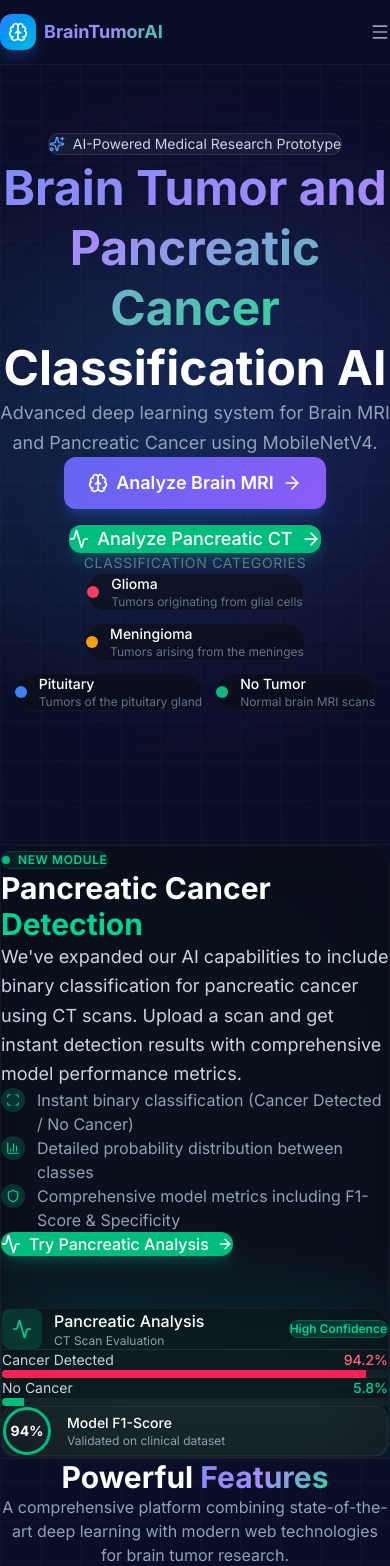
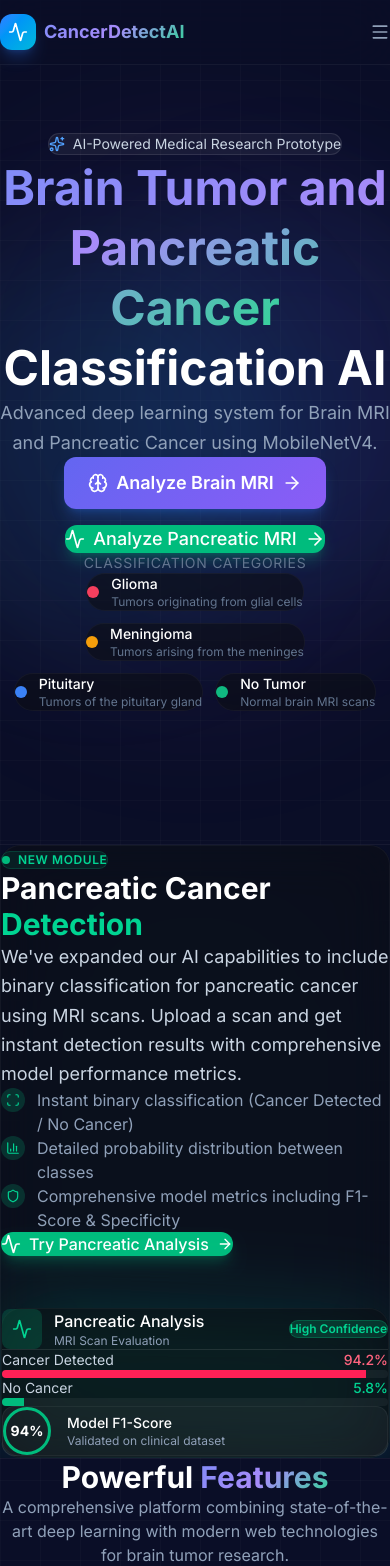
Before and after one commit to ishanparmar2105-stack/BrainTumorAI-, a React (Vite) app in the folder frontend/: page / in a window 390 px wide. Shown: the top 1566 px of the page. Built offline with nearby package versions, Linux system fonts and the light colour scheme; no server answers.

Commit message:
Update logo to CancerDetectAI, change CT to MRI, and fix text centering

```diff
--- a/frontend/src/components/Navbar.tsx
+++ b/frontend/src/components/Navbar.tsx
@@ -2,7 +2,6 @@ import { useState } from 'react';
 import { Link, useLocation } from 'react-router-dom';
 import { useAuth } from '../context/AuthContext';
 import {
-  Brain,
   Menu,
   X,
   Upload,
@@ -34,9 +33,9 @@ export default function Navbar() {
           {/* Logo */}
           <Link to="/" className="flex items-center gap-2 group">
             <div className="w-9 h-9 rounded-xl bg-gradient-to-br from-blue-500 to-cyan-500 flex items-center justify-center shadow-lg shadow-blue-500/25 group-hover:shadow-blue-500/40 transition-all duration-300">
-              <Brain className="w-5 h-5 text-white" />
+              <Activity className="w-5 h-5 text-white" />
             </div>
-            <span className="text-lg font-bold gradient-text">BrainTumorAI</span>
+            <span className="text-lg font-bold gradient-text">CancerDetectAI</span>
           </Link>
 
           {/* Desktop Nav */}
--- a/frontend/src/pages/Landing.tsx
+++ b/frontend/src/pages/Landing.tsx
@@ -97,7 +97,7 @@ export default function Landing() {
               <span className="text-white">Classification AI</span>
             </h1>
 
-            <p className="text-lg sm:text-xl text-slate-400 max-w-2xl mx-auto mb-10 leading-relaxed">
+            <p className="text-lg sm:text-xl text-slate-400 max-w-2xl mx-auto mb-10 leading-relaxed text-center [text-wrap:balance]">
               Advanced deep learning system for Brain MRI and Pancreatic Cancer using MobileNetV4.
             </p>
 
@@ -115,7 +115,7 @@ export default function Landing() {
                 className="inline-flex items-center gap-2 px-8 py-4 rounded-xl bg-emerald-500 hover:bg-emerald-600 text-white font-medium transition-all shadow-lg shadow-emerald-500/25 text-lg"
               >
                 <Activity className="w-5 h-5" />
-                Analyze Pancreatic CT
+                Analyze Pancreatic MRI
                 <ArrowRight className="w-5 h-5" />
               </Link>
             </div>
@@ -162,7 +162,7 @@ export default function Landing() {
                 </h2>
 
                 <p className="text-slate-300 text-lg mb-8 leading-relaxed">
-                  We've expanded our AI capabilities to include binary classification for pancreatic cancer using CT scans. Upload a scan and get instant detection results with comprehensive model performance metrics.
+                  We've expanded our AI capabilities to include binary classification for pancreatic cancer using MRI scans. Upload a scan and get instant detection results with comprehensive model performance metrics.
                 </p>
 
                 <ul className="space-y-4 mb-8">
@@ -206,7 +206,7 @@ export default function Landing() {
                       </div>
                       <div>
                         <h4 className="text-white font-medium">Pancreatic Analysis</h4>
-                        <p className="text-xs text-slate-400">CT Scan Evaluation</p>
+                        <p className="text-xs text-slate-400">MRI Scan Evaluation</p>
                       </div>
                     </div>
                     <span className="px-3 py-1 rounded-full text-xs font-semibold bg-emerald-500/20 text-emerald-400 border border-emerald-500/30">
```
